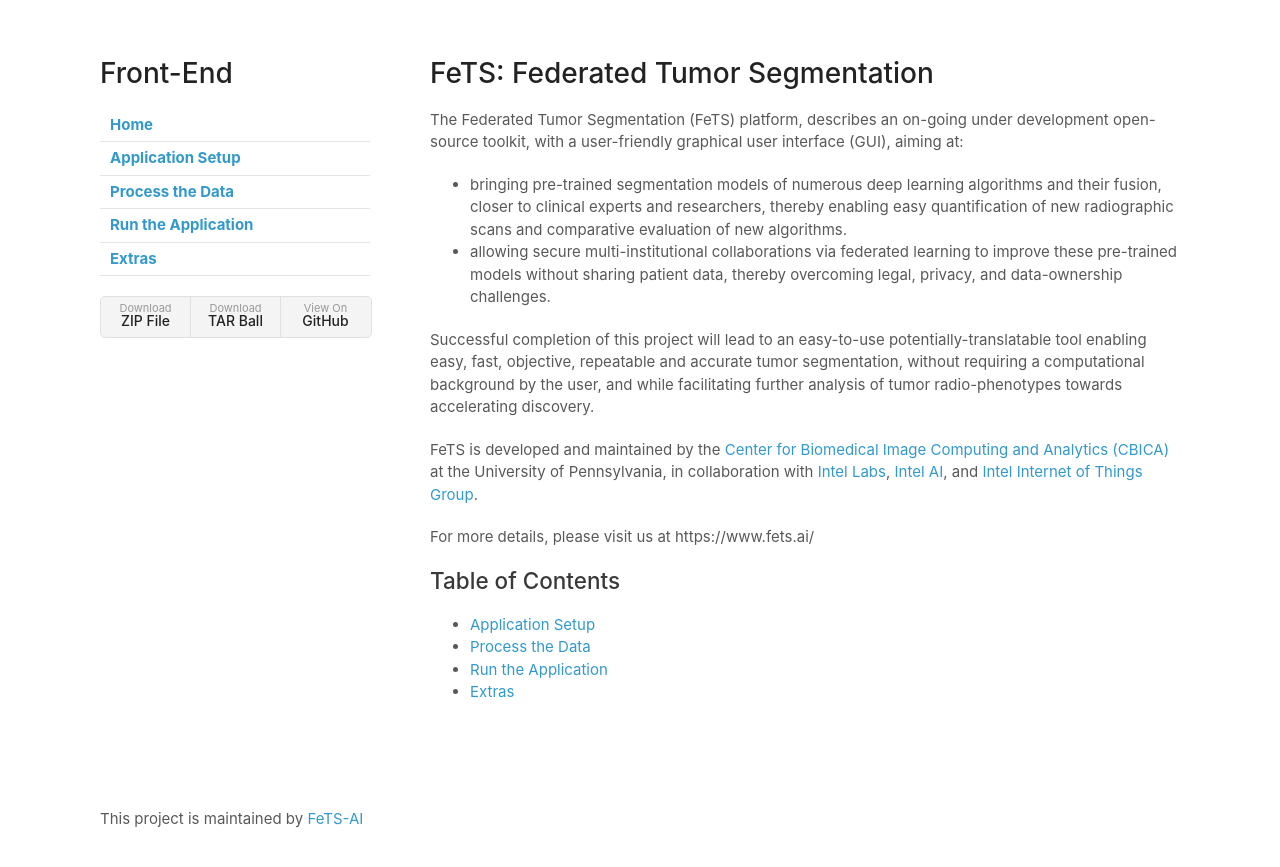
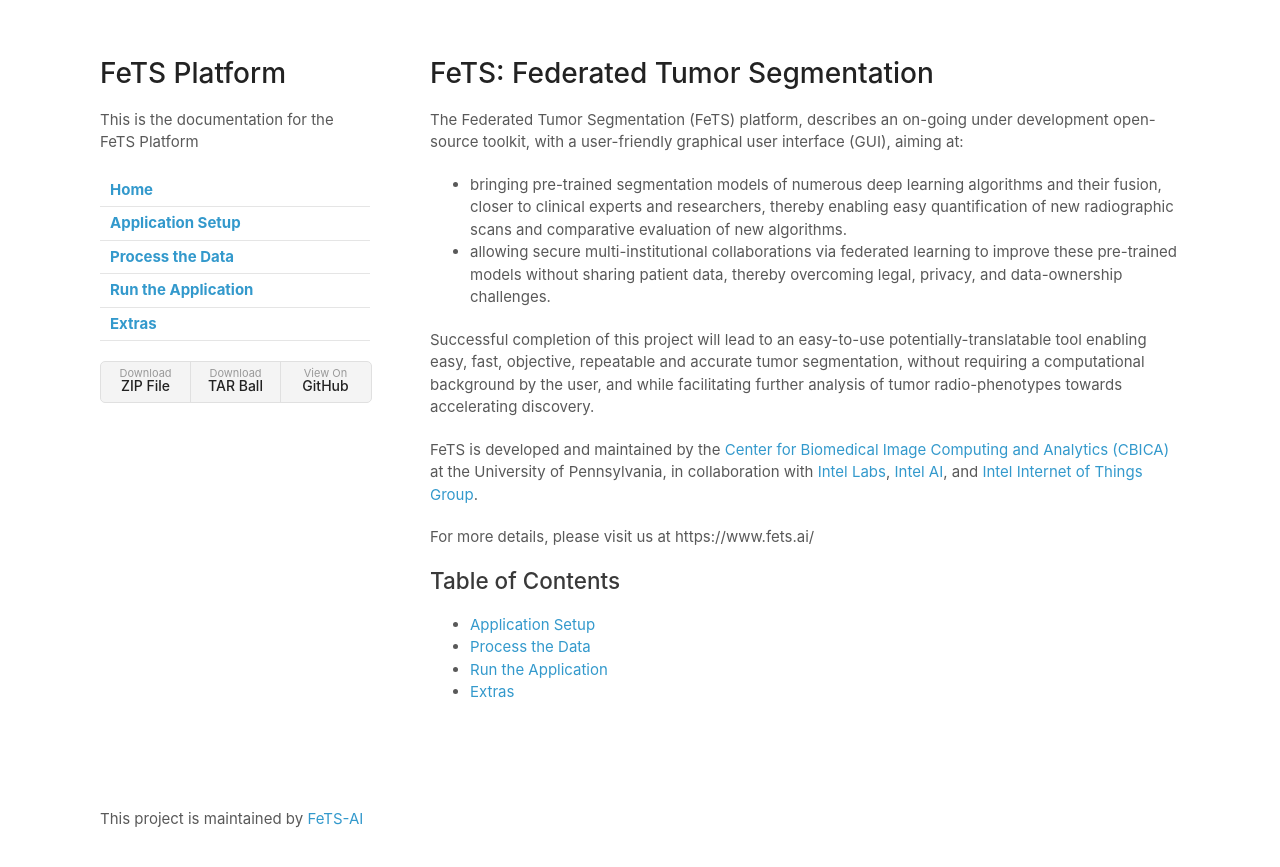
Before and after one commit to FeTS-AI/Front-End, a Jekyll site: the page built from docs/index.md, in a window 1280 px wide. Shown: the top 867 px of the page. Built offline with Jekyll 4.4.1, drawn with Linux system fonts in a browser that asks for light colours; our own code applies the rules of GitHub Pages for plain Markdown files.

Commit message:
testing another fix

```diff
--- a/docs/_layouts/default.html
+++ b/docs/_layouts/default.html
@@ -4,7 +4,7 @@
     <meta charset="utf-8">
     <meta http-equiv="X-UA-Compatible" content="chrome=1">
     <link rel="icon" type="image/png"  href="assets/img/favicon.png">
-    <title>{{ site.title | default: FeTS Platform }} by {{ site.github.owner_name }}</title>
+    <title>FeTS Platform by {{ site.github.owner_name }}</title>
 
     <link rel="stylesheet" href="{{ '/assets/css/styles.css?v=' | append: site.github.build_revision | relative_url }}">
     <meta name="viewport" content="width=device-width">
@@ -12,8 +12,8 @@
   <body>
     <div class="wrapper">
       <header>
-        <h1>{{ site.title | default: FeTS Platform }}</h1>
-        <p>{{ site.description | default: This is the documentation for the FeTS Platform }}</p>
+        <h1>FeTS Platform </h1>
+        <p>This is the documentation for the FeTS Platform</p>
 
         <table>
           {% for nav in site.navigation %}
--- a/docs/_layouts/full.html
+++ b/docs/_layouts/full.html
@@ -7,7 +7,7 @@
     <meta charset="utf-8">
     <meta http-equiv="X-UA-Compatible" content="chrome=1">
     <link rel="icon" type="image/png"  href="assets/img/favicon.png">
-    <title>{{ site.title | default: FeTS Platform }} by {{ site.github.owner_name }}</title>
+    <title>FeTS Platform by {{ site.github.owner_name }}</title>
     <link rel="stylesheet" href="{{ '/assets/css/styles.css?v=' | append: site.github.build_revision | relative_url }}">
     <meta name="viewport" content="width=device-width">
   </head>
```
